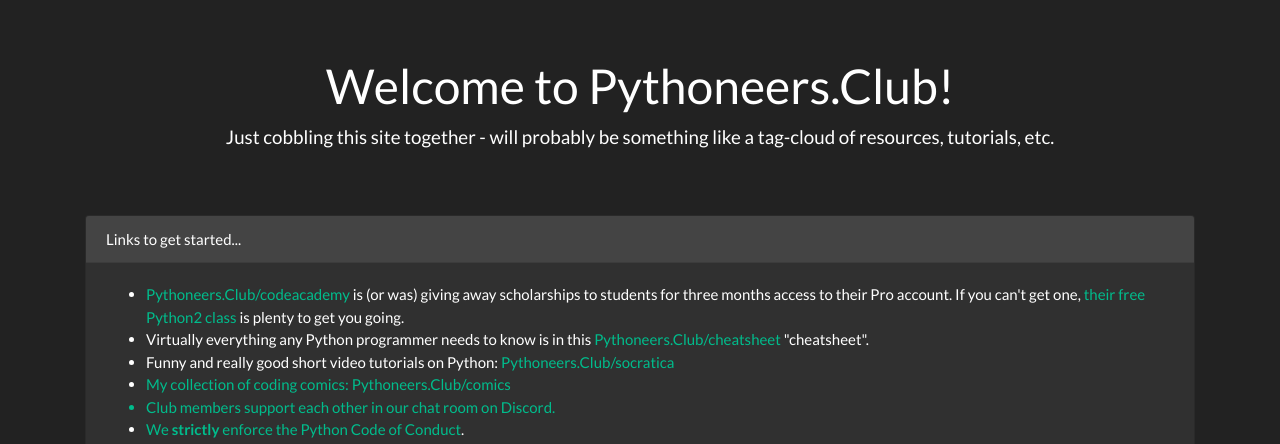
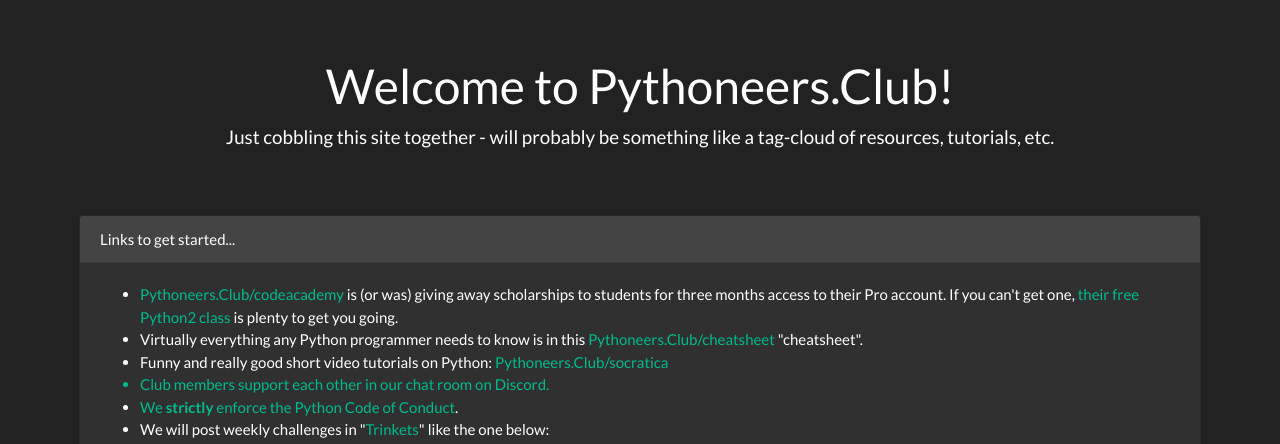
Before and after one commit to jasonblum/pythoneersclub, a Django app: page / in a window 1280 px wide. Shown: the part 71-515 px from the top of the page. Run offline with Django 3.2, Linux system fonts and the light colour scheme; some libraries are stand-ins or nearby versions.

Commit message:
tweaking width

```diff
--- a/shared/templates/home.html
+++ b/shared/templates/home.html
@@ -28,10 +28,16 @@
       body {
         padding-top: 5rem;
       }
+
       .starter-template {
         padding: 3rem 1.5rem;
         text-align: center;
       }
+
+      .container {
+        max-width: 90%;
+      }
+
 
     </style>
   </head>
@@ -64,7 +70,6 @@
             </li>
             <li>Virtually everything any Python programmer needs to know is in this <a href="http://Pythoneers.Club/cheatsheet">Pythoneers.Club/cheatsheet</a> "cheatsheet".</li>
             <li>Funny and really good short video tutorials on Python: <a href="http://Pythoneers.Club/socratica">Pythoneers.Club/socratica</li>
-            <li>My collection of coding comics: <a href="http://Pythoneers.Club/comics">Pythoneers.Club/comics</li>
             <li>Club members support each other in our chat room on Discord.</li>
             <li>We <strong>strictly</strong> enforce the <a href="https://www.python.org/psf/conduct/">Python Code of Conduct</a>.
             <li>We will post weekly challenges in "<a href="http://Pythoneers.Club/trinket">Trinkets</a>" like the one below:</li>
```
